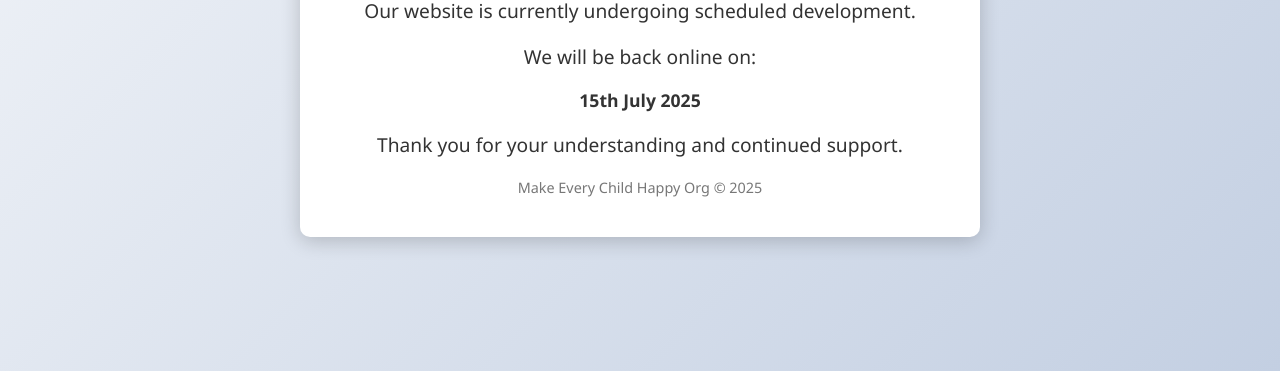
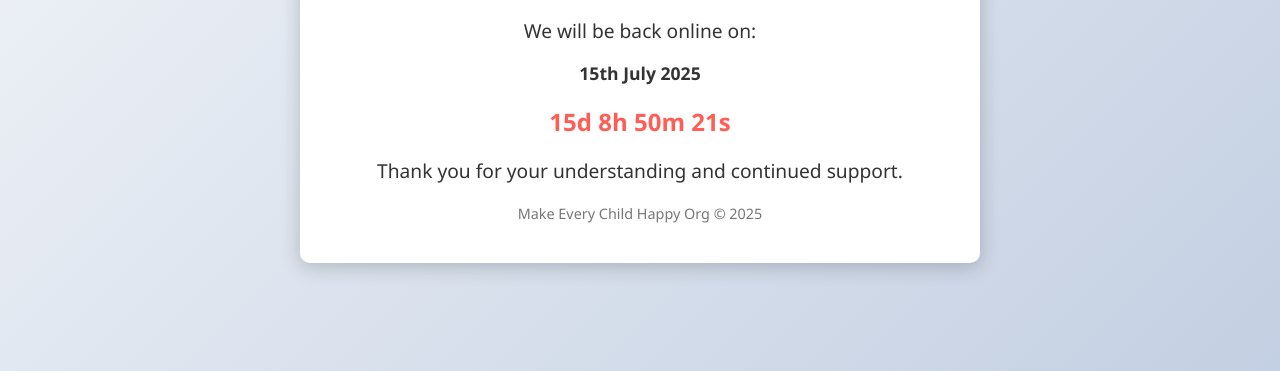
Before and after one commit to SamkeloKheswa/mechwebsite, a website: page index.html in a window 1280 px wide. Shown: the part 429-800 px from the top of the page. Drawn offline with Linux system fonts and the light colour scheme.

Commit message:
Update index.html

```diff
--- a/index.html
+++ b/index.html
@@ -41,6 +41,12 @@
       font-weight: bold;
       color: #333;
       font-size: 1.1em;
+      margin-bottom: 20px;
+    }
+    .countdown {
+      font-size: 1.5em;
+      font-weight: bold;
+      color: #ff5e57;
     }
     .footer {
       margin-top: 20px;
@@ -56,8 +62,35 @@
     <p>Our website is currently undergoing scheduled development.</p>
     <p>We will be back online on:</p>
     <p class="date">15th July 2025</p>
+    <div class="countdown" id="countdown">Loading countdown...</div>
     <p>Thank you for your understanding and continued support.</p>
     <div class="footer">Make Every Child Happy Org &copy; 2025</div>
   </div>
+
+  <script>
+    // Countdown script
+    const targetDate = new Date("2025-07-15T00:00:00").getTime();
+    const countdownEl = document.getElementById("countdown");
+
+    function updateCountdown() {
+      const now = new Date().getTime();
+      const distance = targetDate - now;
+
+      if (distance <= 0) {
+        countdownEl.innerHTML = "We are back online!";
+        return;
+      }
+
+      const days = Math.floor(distance / (1000 * 60 * 60 * 24));
+      const hours = Math.floor((distance % (1000 * 60 * 60 * 24)) / (1000 * 60 * 60));
+      const minutes = Math.floor((distance % (1000 * 60 * 60)) / (1000 * 60));
+      const seconds = Math.floor((distance % (1000 * 60)) / 1000);
+
+      countdownEl.innerHTML = `${days}d ${hours}h ${minutes}m ${seconds}s`;
+    }
+
+    setInterval(updateCountdown, 1000);
+    updateCountdown();
+  </script>
 </body>
 </html>
```
